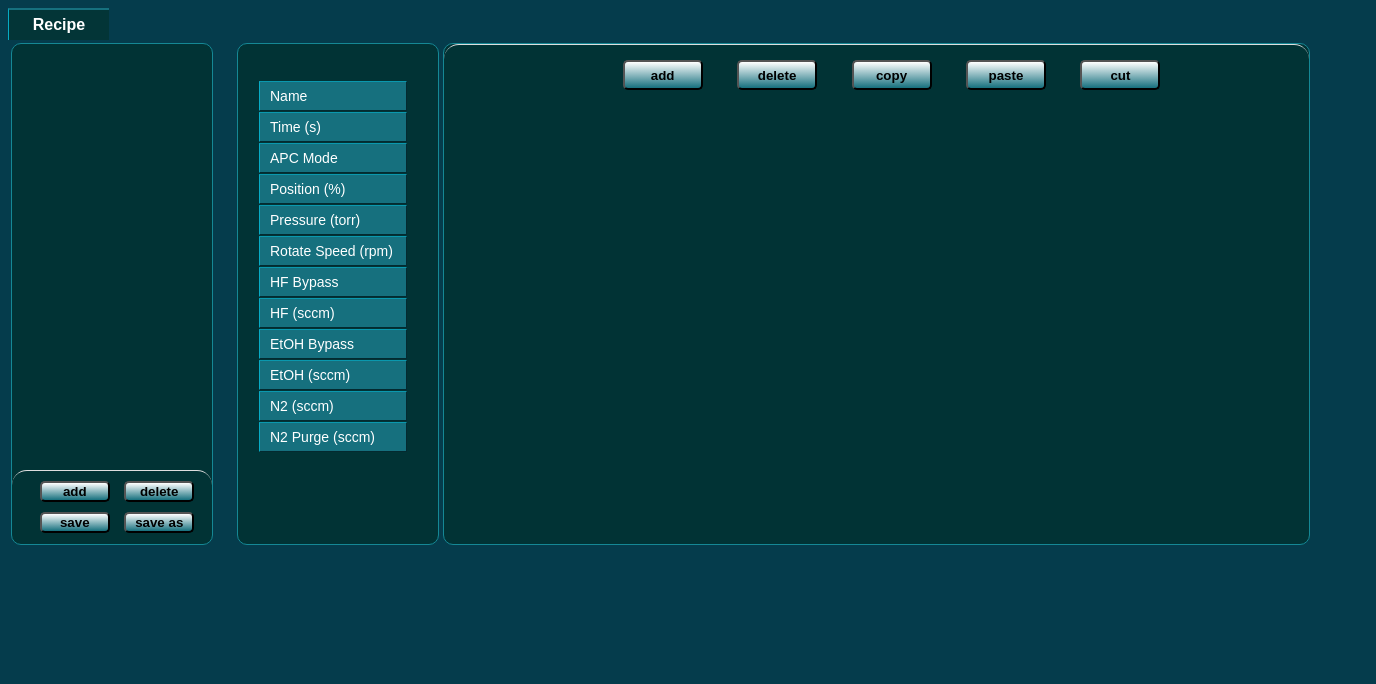
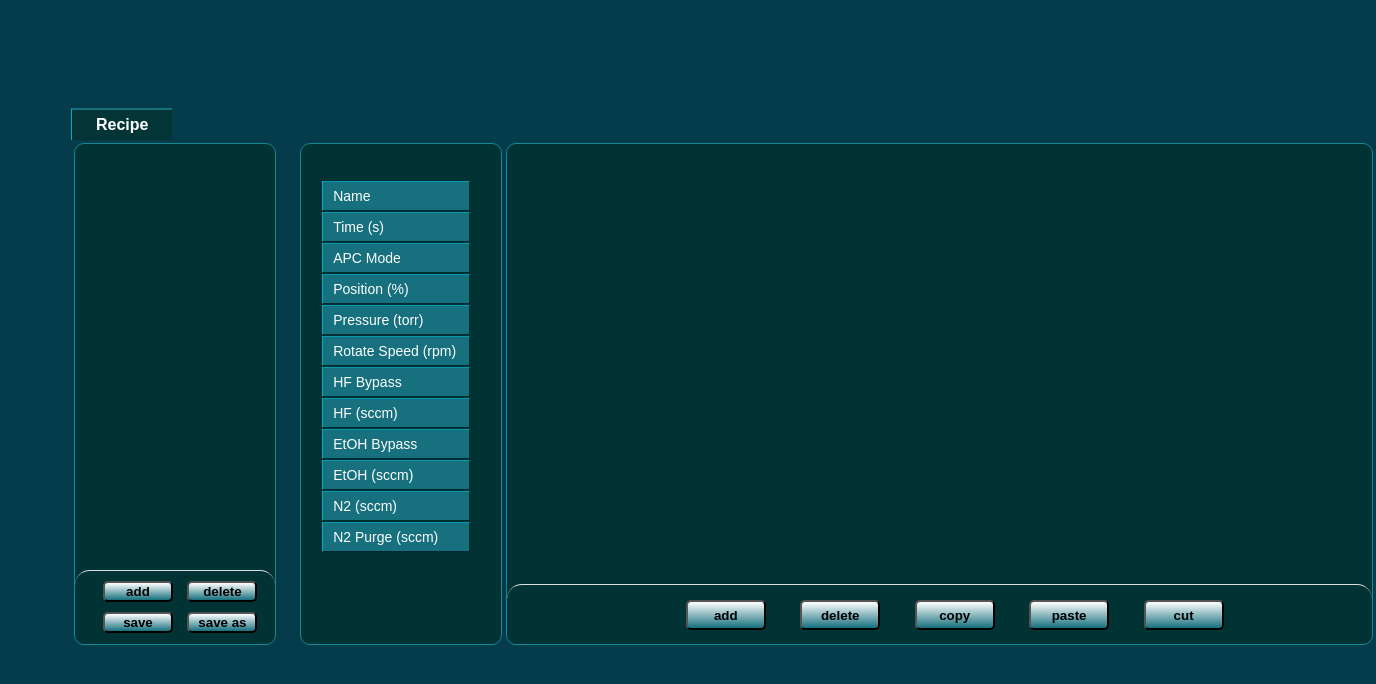
Before and after one commit to zhangthink9527/DryEtchUI, a plain HTML site: page ACM/page/RecipeEdit.htm in a window 1280 px wide. Shown: the whole page, 1376 px wide, since content can reach past the window. Drawn offline with Linux system fonts and the light colour scheme.

Commit message:
Signed-off-by: skyxiao <564198174@qq.com> skyxiao

```diff
--- a/ACM/page/RecipeEdit.htm
+++ b/ACM/page/RecipeEdit.htm
@@ -9,6 +9,8 @@
 		<script language="javascript" type="text/javascript" src="../js/recipe.js"></script>
 	</head>
 	<body>
+	<div class="mainWin">
+		<div class="logo"></div>
 		<div class="messagealert"></div>
 		<div class="head">Recipe</div>
 		<table>
@@ -69,7 +71,11 @@
 				</td>
 				<td class="recipevalue">
 					<div class="recipevaluebox">
-						<div>
+						<div class='recipevaluebox1'>
+							<table cellspacing="5">
+								<tr>
+								</tr>
+							</table>
 						</div>
 						<div class="stepbtn" align="center">
 							<button onclick="addOneStep()">add</button>
@@ -82,6 +88,7 @@
 				</td>
 			</tr>
 		</table>
+	</div>
 		<script>
 			loadRecipe();
 		</script>
```
